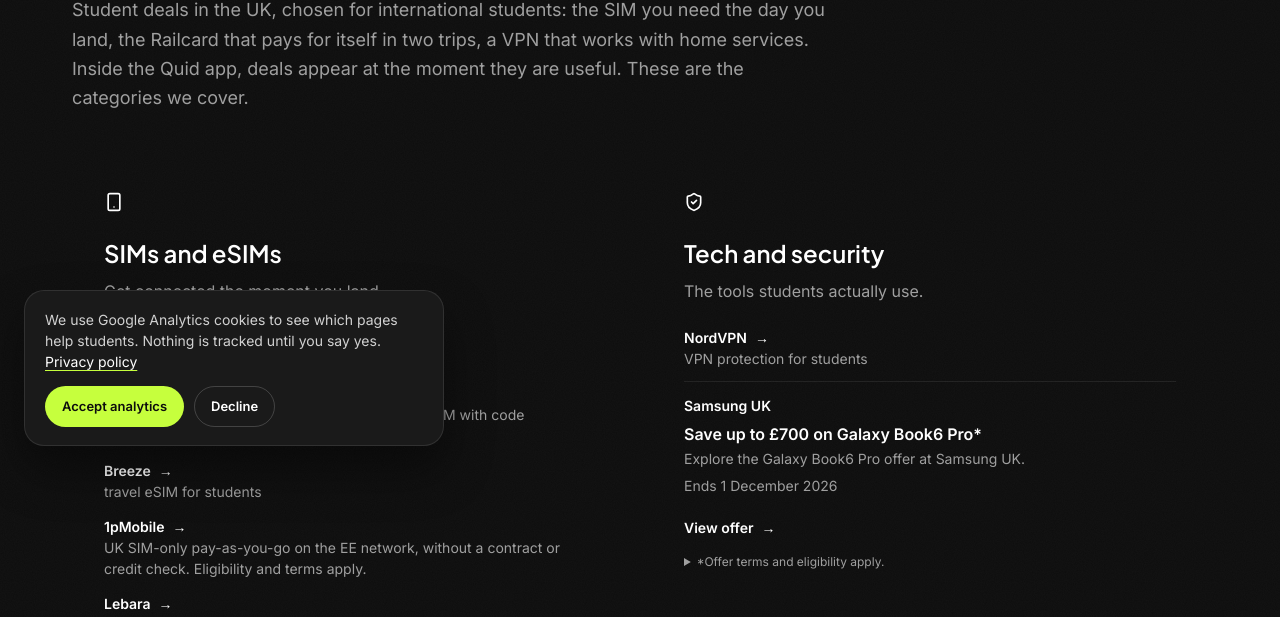
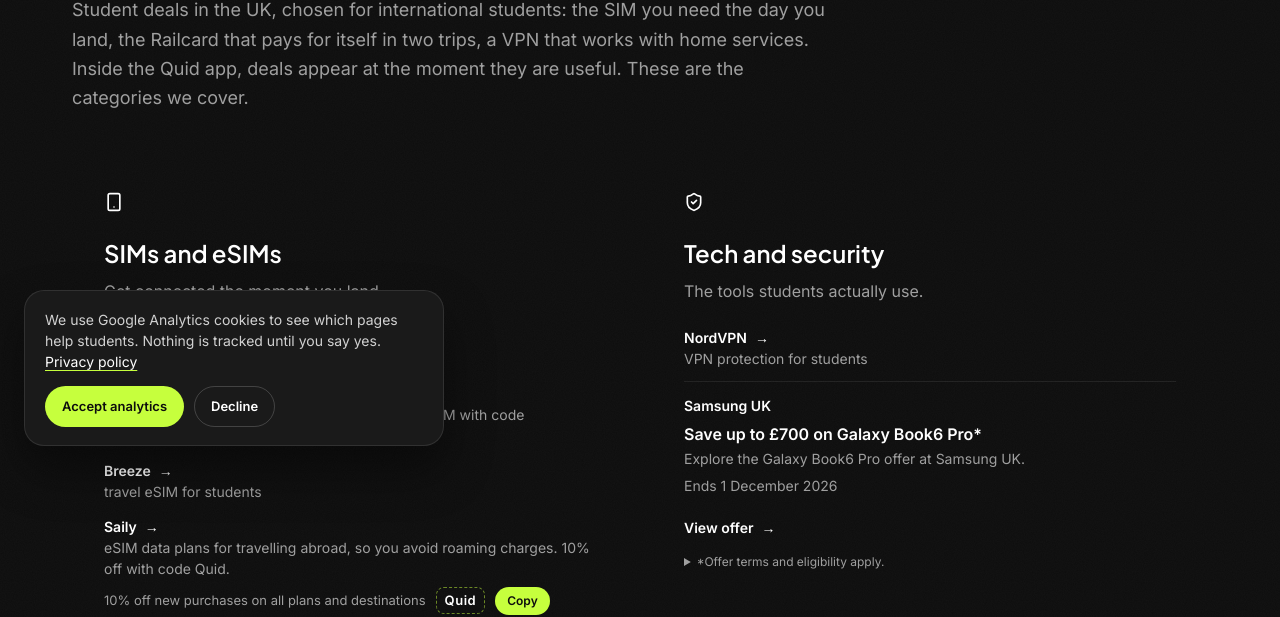
Before and after one commit to quid-app/quid-website, a plain HTML site: page deals.html in a window 1280 px wide. Shown: the part 330-947 px from the top of the page. Drawn offline with Linux system fonts and the light colour scheme.

Commit message:
Deals: add Saily travel eSIM, 10% off with code Quid
Co-Authored-By: Claude Opus 5.5 <noreply@anthropic.com>

```diff
--- a/deals.html
+++ b/deals.html
@@ -634,6 +634,8 @@ gtag('js',new Date());gtag('config','G-NHKZQNR4QR',{anonymize_ip:true,send_page_
           <li><a href="https://lycamobile.sjv.io/c/8001518/2996841/35999" target="_blank" rel="sponsored noopener" class="deal-link"><span class="n">Lyca Mobile<span>→</span></span><span class="d">UK SIM plans that work the moment you land</span></a></li>
           <li><a href="https://airalo.pxf.io/c/8001518/2071037/15608" target="_blank" rel="sponsored noopener" class="deal-link"><span class="n">Airalo<span>→</span></span><span class="d">eSIMs for travel and going home, 15% off a first eSIM with code NEWTOAIRALO15</span></a></li>
           <li><a href="https://www.awin1.com/cread.php?awinmid=84567&amp;awinaffid=3125056&amp;ued=https%3A%2F%2Fbreezesim.com%2F" target="_blank" rel="sponsored noopener" class="deal-link"><span class="n">Breeze<span>→</span></span><span class="d">travel eSIM for students</span></a></li>
+          <li><a href="https://go.saily.site/aff_c?offer_id=101&amp;aff_id=17688&amp;coupon=quid" target="_blank" rel="sponsored noopener" class="deal-link"><span class="n">Saily<span>→</span></span><span class="d">eSIM data plans for travelling abroad, so you avoid roaming charges. 10% off with code Quid.</span></a>
+            <div class="deal-code"><span>10% off new purchases on all plans and destinations</span><code>Quid</code><button type="button" class="copy-code" data-code="Quid" aria-label="Copy Saily code Quid">Copy</button></div></li>
           <li><a href="https://www.awin1.com/cread.php?awinmid=37738&amp;awinaffid=3125056&amp;ued=https%3A%2F%2Fwww.1pmobile.com%2F" target="_blank" rel="sponsored noopener" class="deal-link"><span class="n">1pMobile<span>→</span></span><span class="d">UK SIM-only pay-as-you-go on the EE network, without a contract or credit check. Eligibility and terms apply.</span></a></li>
           <li><a href="https://www.awin1.com/cread.php?awinmid=30681&amp;awinaffid=3125056&amp;ued=https%3A%2F%2Fwww.lebara.co.uk%2F" target="_blank" rel="sponsored noopener" class="deal-link"><span class="n">Lebara<span>→</span></span><span class="d">UK SIM-only plans, including flexible 30-day options. Plan terms apply.</span></a></li>
         </ul>
```
